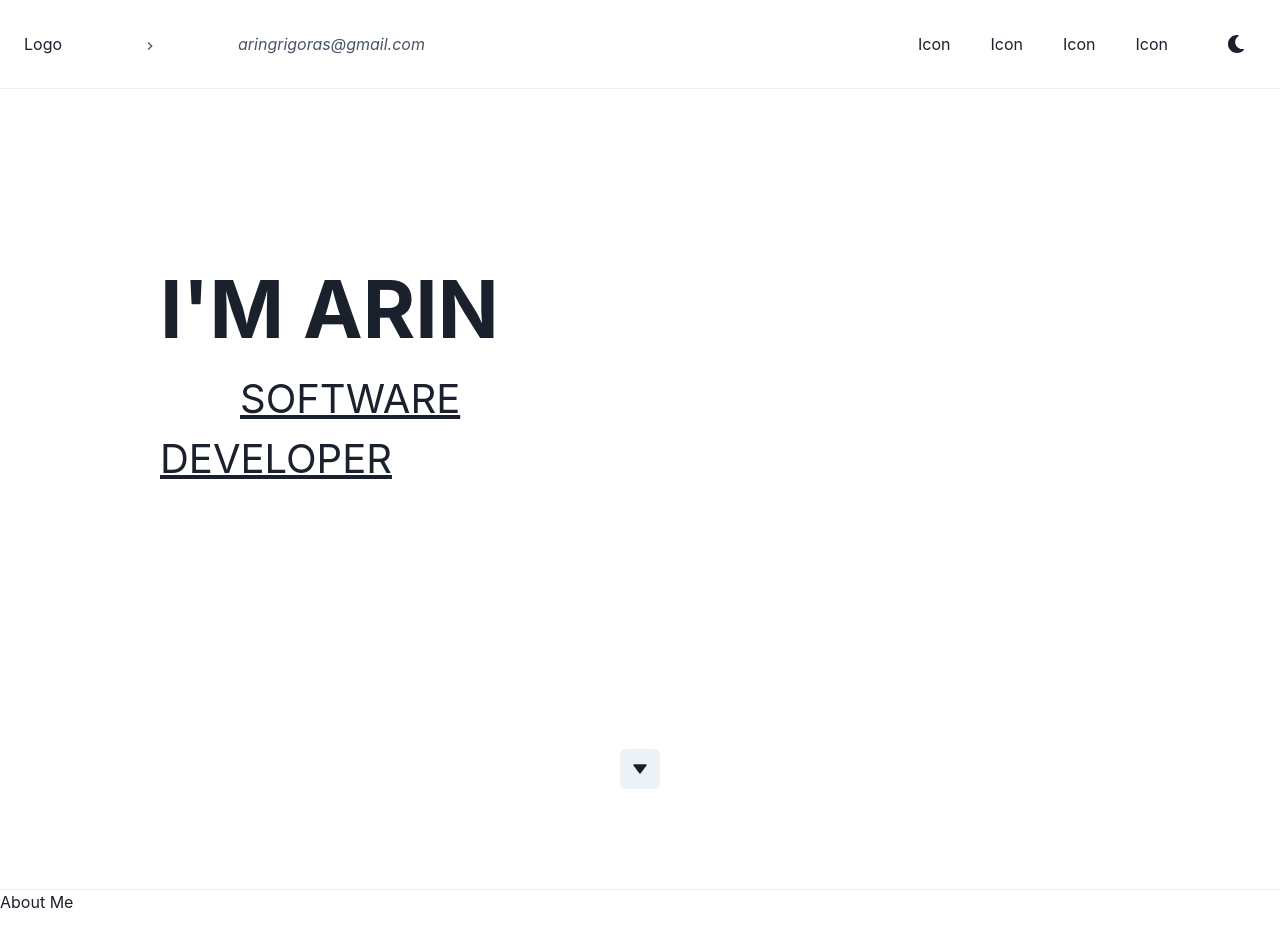
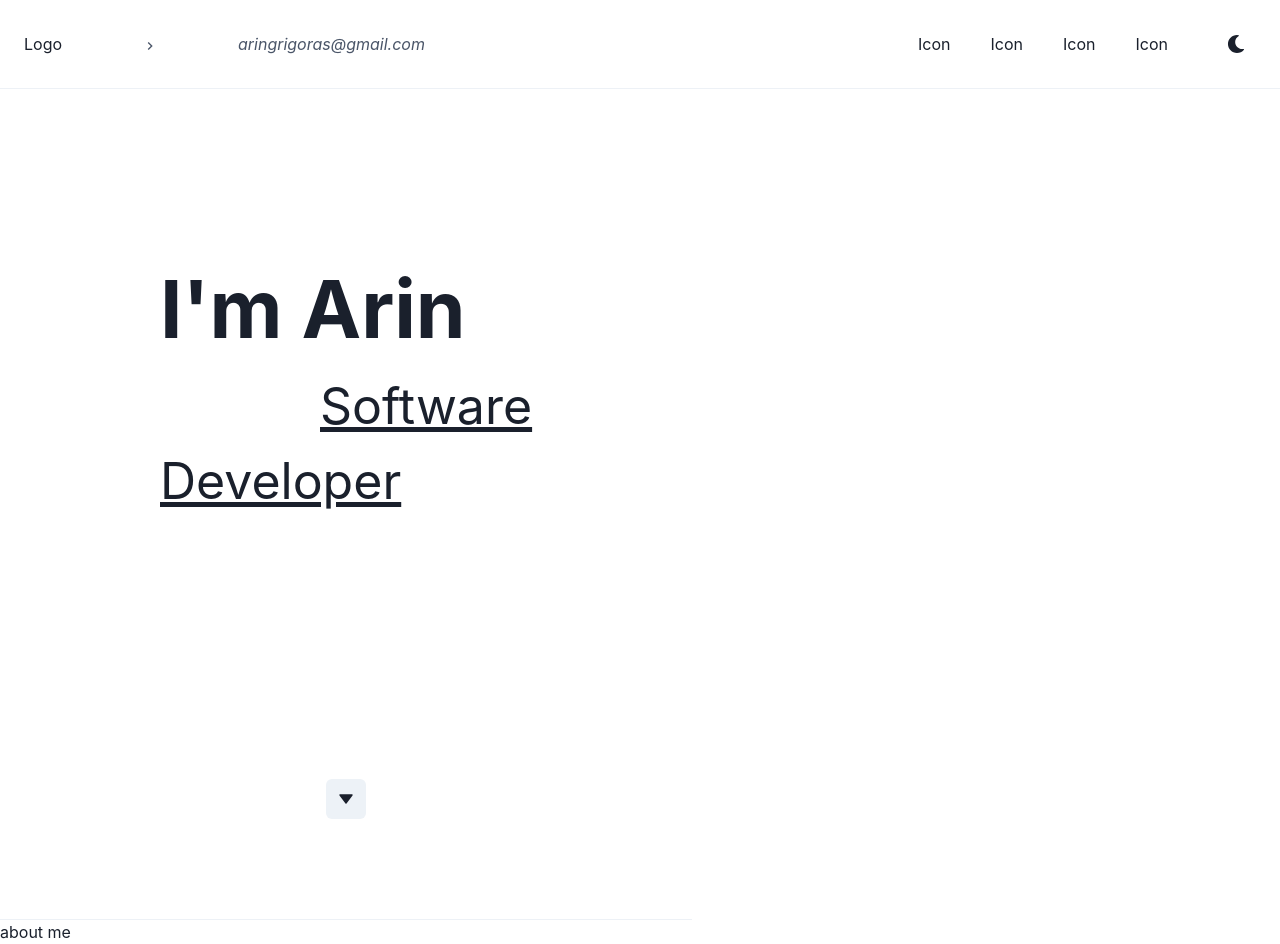
Before and after one commit to koreaneggroll/modern-portfolio-website, a React (Create React App) app: page / in a window 1280 px wide. Before the commit the page ends 914 px from the top, so only its background shows below. Built offline with nearby package versions, Linux system fonts and the light colour scheme.

Commit message:
thing is more modular now

```diff
--- /dev/null
+++ b/src/Components/AboutMe.js
@@ -0,0 +1,27 @@
+import React, { useRef } from 'react';
+
+import {
+    ChakraProvider,
+    Box,
+    theme,
+    Flex,
+    Spacer,
+    Circle,
+    Center,
+    Divider,
+    Text,
+    IconButton
+  } from '@chakra-ui/react';
+
+
+function Aboutme(){
+    return(
+        <Box className="about-me">
+            about me
+        </Box>
+    );
+}
+
+
+
+export default Aboutme;
--- /dev/null
+++ b/src/Components/Main.js
@@ -0,0 +1,62 @@
+import React, { useRef } from 'react';
+
+
+import { Box, Flex, IconButton, Circle, Center, Text, Divider } from '@chakra-ui/react';
+import Aboutme from './AboutMe';
+
+import { TriangleDownIcon } from '@chakra-ui/icons';
+
+
+
+function Main(){
+
+
+    const aboutMeRef = useRef(null);
+
+    const gotoAboutMe = () => {
+        window.scrollTo({
+            top: aboutMeRef.current.offsetTop,
+            behavior: "smooth",
+        });
+    };
+
+    return(
+        <Box className="Main">
+            <Flex  className="Welcome" display={{base: 'inline-block', md: 'flex', lg: 'flex'}}>
+                <Box m={{base: '10', md: '20', lg: '40'}}>
+
+                    <Text   fontSize={80} className="welcome-text-main">
+                        <b>I'm Arin</b>
+                        <Text textDecoration='underline' ml={{base: '5', md: '10', lg: '40'}} fontSize={50}>
+                            Software
+                        </Text>
+                        <Text textDecoration='underline' fontSize={50}>
+                            Developer
+                        </Text>
+                    </Text>
+                </Box>
+
+
+            </Flex>
+
+            <Center>
+                <Flex mt={100} className="Welcome-bottom-side">
+                    <Box className="Welcome-ScrollWheel">
+                        <IconButton onClick={gotoAboutMe} aria-label='Scroll WebPage' icon={<TriangleDownIcon />} />
+                    </Box>
+                </Flex>
+            </Center>
+
+
+
+            <Divider mt={100} orientation='horizontal'/>
+
+            <Flex className="about-me" ref={aboutMeRef}>
+                <Aboutme />
+            </Flex>
+        </Box>
+    );
+}
+
+
+export default Main;
--- a/src/Components/Page.js
+++ b/src/Components/Page.js
@@ -17,6 +17,8 @@ import { ChevronRightIcon, TriangleDownIcon } from '@chakra-ui/icons'
 import { ColorModeSwitcher } from '../ColorModeSwitcher';
 
 import Loader from './Loader';
+import Aboutme from './AboutMe';
+import Main from './Main';
 import "../Css/Page.css";
 
 
@@ -27,14 +29,6 @@ import "../Css/Page.css";
 
 function Page() {
 
-    const aboutMeRef = useRef(null);
-
-    const gotoAboutMe = () => {
-        window.scrollTo({
-            top: aboutMeRef.current.offsetTop,
-            behavior: "smooth",
-        });
-    };
 
   return (
     <ChakraProvider theme={theme}>
@@ -94,39 +88,12 @@ function Page() {
         <Divider orientation='horizontal'/>
 
 
-        <Flex  className="Welcome" display={{base: 'inline-block', md: 'flex', lg: 'flex'}}>
-            <Box m={{base: '10', md: '20', lg: '40'}}>
-
-                <Text   fontSize={80} className="welcome-text-main">
-                    <b>I'M ARIN</b>
-                    <Text textDecoration='underline' ml={{base: '5', md: '10', lg: '20'}} fontSize={40}>
-                        SOFTWARE
-                    </Text>
-                    <Text textDecoration='underline' fontSize={40}>
-                        DEVELOPER
-                    </Text>
-                </Text>
-            </Box>
-
-
+        <Flex className="main">
+            <Main />
         </Flex>
-
-        <Center>
-            <Flex mt={100} className="Welcome-bottom-side">
-                <Box className="Welcome-ScrollWheel">
-                    <IconButton onClick={gotoAboutMe} aria-label='Scroll WebPage' icon={<TriangleDownIcon />} />
-                </Box>
-            </Flex>
-        </Center>
 
 
 
-        <Divider mt={100} orientation='horizontal'/>
-
-
-        <Flex className="about-me" ref={aboutMeRef}>
-            About Me
-        </Flex>
 
 
     </ChakraProvider>
```
